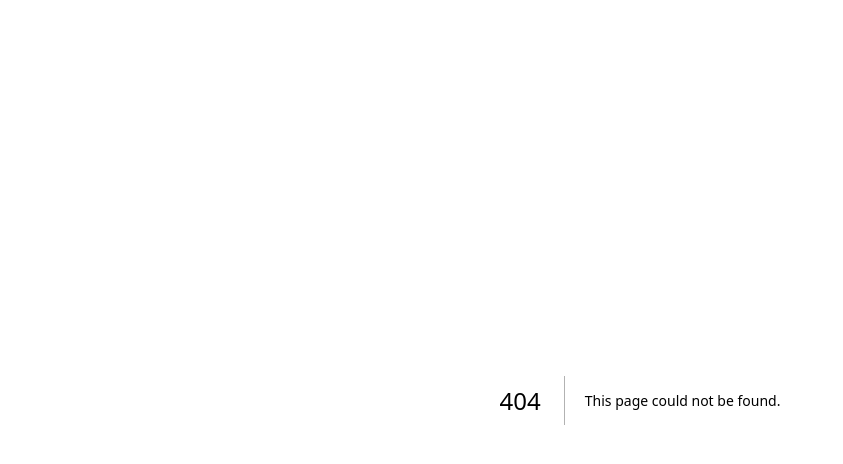
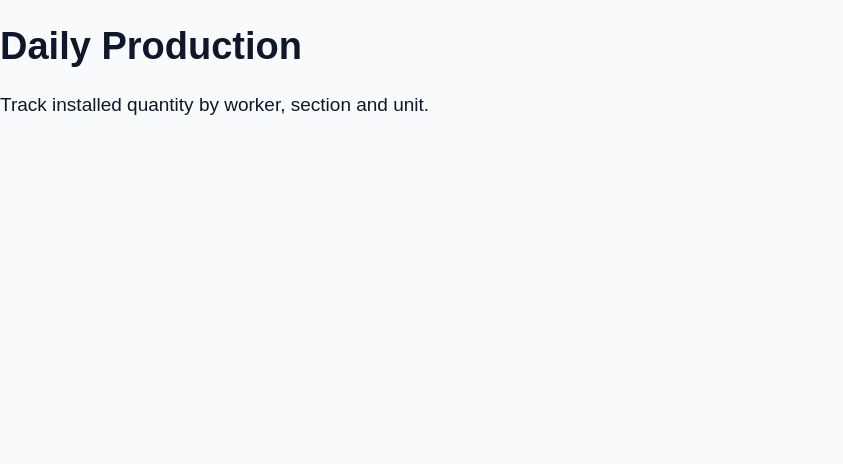
Before and after one commit to bisaillonpatrick1979-dev/Chatgpt-hailite-, a Next.js app: page /production in a window 1280 px wide. Before the commit this address had no page. Shown: the top 464 px of the page, without its empty margins (0-843 px from the left). Built offline with nearby package versions, Linux system fonts and the light colour scheme.

Commit message:
Add daily production page

```diff
--- /dev/null
+++ b/app/production/page.tsx
@@ -0,0 +1,3 @@
+export default function Page() {
+  return <main><h1>Daily Production</h1><p>Track installed quantity by worker, section and unit.</p></main>;
+}
```
